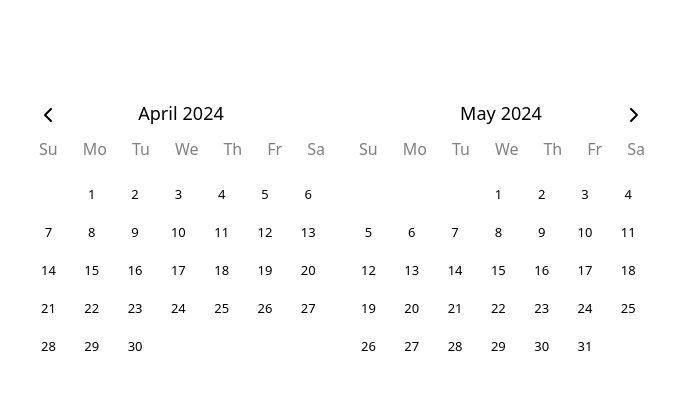
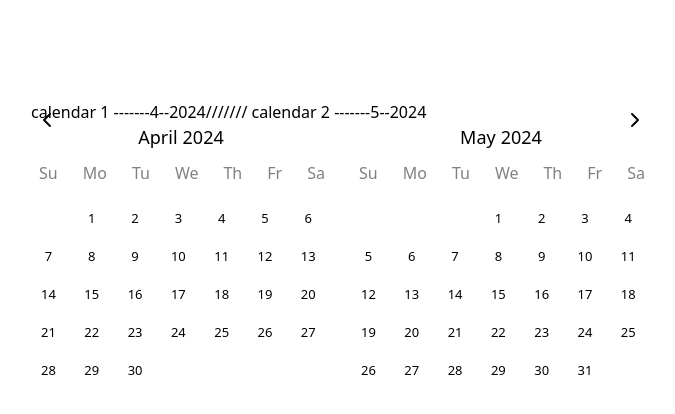
Before and after one commit to fogset/Airbnb_React, a React (Vite) app: page / in a window 1280 px wide. Shown: the top 414 px of the page, without its empty margins (69-744 px from the left). Built offline with nearby package versions, Linux system fonts and the light colour scheme.

Commit message:
change month with button

```diff
--- a/src/components/DatePicker/DateRangePicker.jsx
+++ b/src/components/DatePicker/DateRangePicker.jsx
@@ -1,33 +1,68 @@
 import styled from "styled-components";
 import { FaChevronLeft, FaChevronRight } from "react-icons/fa6";
-import { monthNames } from "./constant";
 import moment from "moment";
 import React, { useState, useEffect } from "react";
-import DateCurrent from "./DateCurrent";
 import SingleCalendar from "./SingleCalendar";
 function DateRangePicker() {
-    // const [currentMonth, setCurrentMonth] = useState(new Date().getMonth());
+    //const [currentMonth, setCurrentMonth] = useState(moment().calendar());
+    var currentMonth = moment();
+
     // const [currentYear, setCurrentYear] = useState(new Date().getFullYear());
-    const [currentMonth, setCurrentMonth] = useState(new Date().getMonth());
-    const [currentYear, setCurrentYear] = useState(new Date().getFullYear());
+    const [calMonth1, setCalMonth1] = useState(new Date().getMonth());
+    const [calYear1, setCalYear1] = useState(new Date().getFullYear());
+    const [calMonth2, setCalMonth2] = useState(new Date().getMonth() + 1);
+    const [calYear2, setCalYear2] = useState(new Date().getFullYear());
     function previousMonth() {
-        setCurrentMonth(currentMonth - 1);
+        setCalMonth1(calMonth1 - 1);
+        setCalMonth2(calMonth2 - 1);
     }
     function nextMonth() {
-        setCurrentMonth(currentMonth + 1);
+        setCalMonth1(calMonth1 + 1);
+        setCalMonth2(calMonth2 + 1);
+    }
+    function previousYear(setMonth, setYear, year) {
+        setYear(year - 1);
+        setMonth(12);
+    }
+    function nextYear(setMonth, setYear, year) {
+        setYear(year + 1);
+        setMonth(1);
     }
     useEffect(() => {
-        console.table("table");
-    }, []);
+        if (calMonth1 === 0) {
+            previousYear(setCalMonth1, setCalYear1, calYear1);
+        }
+        if (calMonth2 === 0) {
+            previousYear(setCalMonth2, setCalYear2, calYear2);
+        }
+        if (calMonth1 === 12) {
+            nextYear(setCalMonth1, setCalYear1, calYear1);
+        }
+        if (calMonth2 === 12) {
+            nextYear(setCalMonth2, setCalYear2, calYear2);
+        }
+    }, [currentMonth]);
+    useEffect(() => {
+        console.log("currentMonth:" + currentMonth.add(1, "month").format("l"));
+        console.log("currentMonth:" + currentMonth.add(2, "month").format("l"));
+        console.log("currentMonth:" + currentMonth.add(2, "month").format("l"));
+        //console.log("b:" + b.format());
+        // console.log(moment().format());
+        // console.log("Current month is:", moment().month());
+
+        //alert(moment());
+    }, [calMonth1, calMonth2]);
 
     return (
         <PickerWrapper>
+            calendar 1 -------{calMonth1}--{calYear1}/////// calendar 2 -------{calMonth2}--
+            {calYear2}
             <LeftIcon onClick={previousMonth}>
                 <FaChevronLeft />
             </LeftIcon>
             <DoubleCalendarContainer>
-                <SingleCalendar month={currentMonth} year={currentYear} />
-                <SingleCalendar month={currentMonth + 1} year={currentYear} />
+                <SingleCalendar month={calMonth1} year={calYear1} />
+                <SingleCalendar month={calMonth2} year={calYear2} />
             </DoubleCalendarContainer>
             <RightIcon onClick={nextMonth}>
                 <FaChevronRight />
@@ -53,13 +88,31 @@ const DoubleCalendarContainer = styled.div`
 `;
 const LeftIcon = styled.div`
     position: absolute;
-    left: 10px;
-    top: 7px;
+    left: 2px;
+    top: 5px;
+    display: flex;
+    justify-content: center;
+    align-items: center;
+    border-radius: 50px;
+    height: 30px;
+    width: 30px;
+    &:hover {
+        background-color: grey;
+    }
 `;
 const RightIcon = styled.div`
     position: absolute;
-    right: 10px;
-    top: 7px;
+    right: 2px;
+    top: 5px;
+    display: flex;
+    justify-content: center;
+    align-items: center;
+    border-radius: 50px;
+    height: 30px;
+    width: 30px;
+    &:hover {
+        background-color: grey;
+    }
 `;
 // {
 //     curMonthArray.length > 0 && (
```
